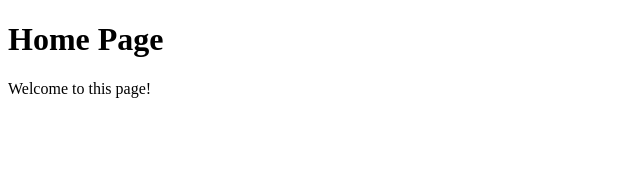
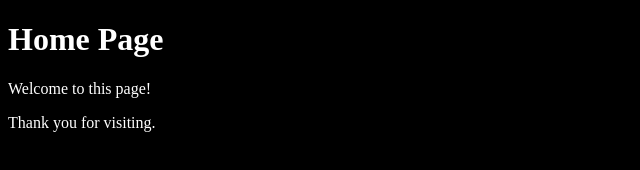
Before and after one commit to fransiskakadepa/learn-html-css-1, a plain HTML site: page index.html in a window 1280 px wide. Shown: the whole page, without its empty margins (0-640 px from the left). Drawn offline with Linux system fonts and the light colour scheme.

Commit message:
add style.css

```diff
--- a/index.html
+++ b/index.html
@@ -2,9 +2,11 @@
 <html>
     <head>
         <title>Home - SaCode</title>
+        <link rel="stylesheet" href="style.css">
     </head>
-    <body>
+    <body class="bg-dark">
         <h1> Home Page</h1>
         <p>Welcome to this page!</p>
+        <p>Thank you for visiting.</p>
     </body>
 </html>
--- /dev/null
+++ b/style.css
@@ -0,0 +1,4 @@
+body {
+    background-color: black;
+    color: white;
+}
```
